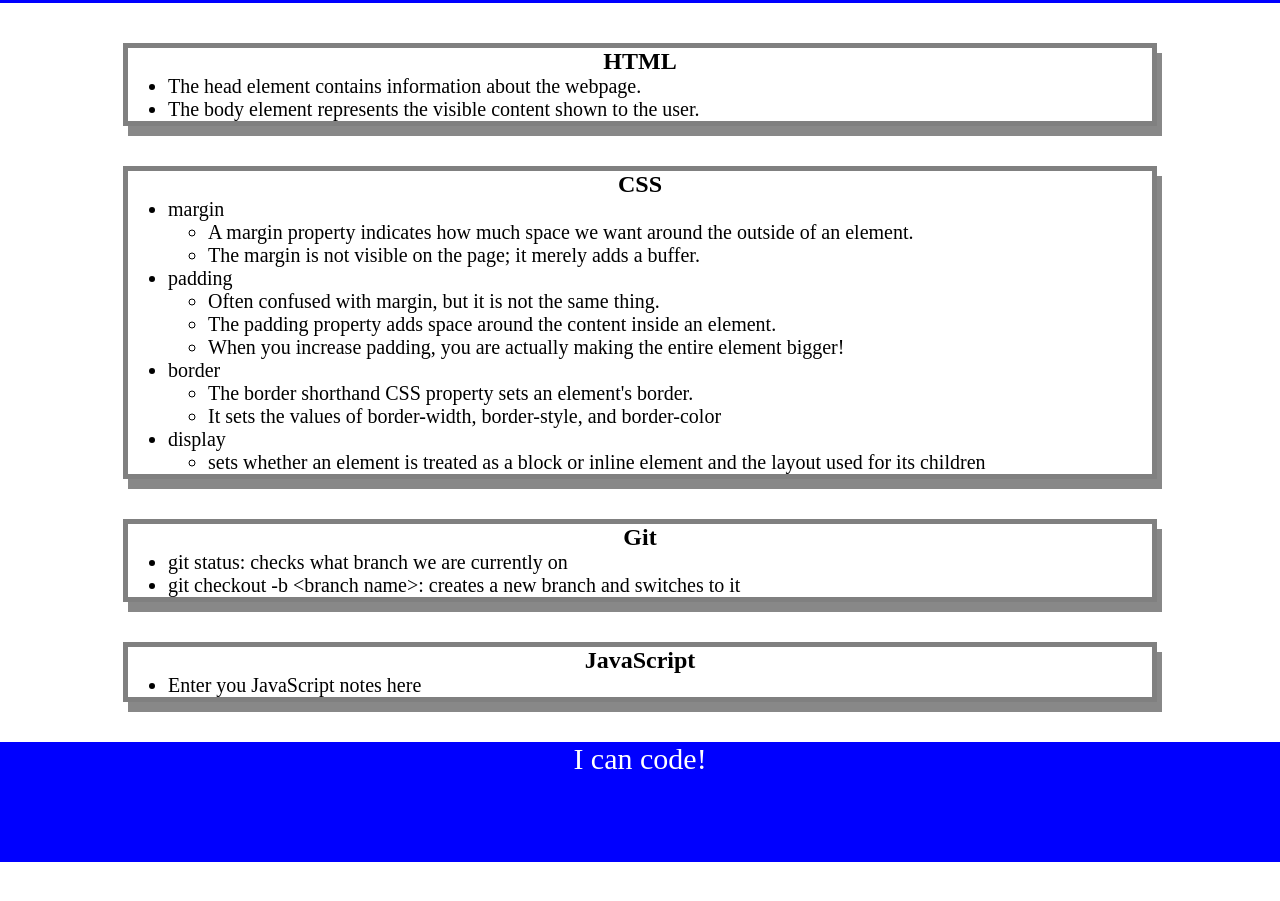
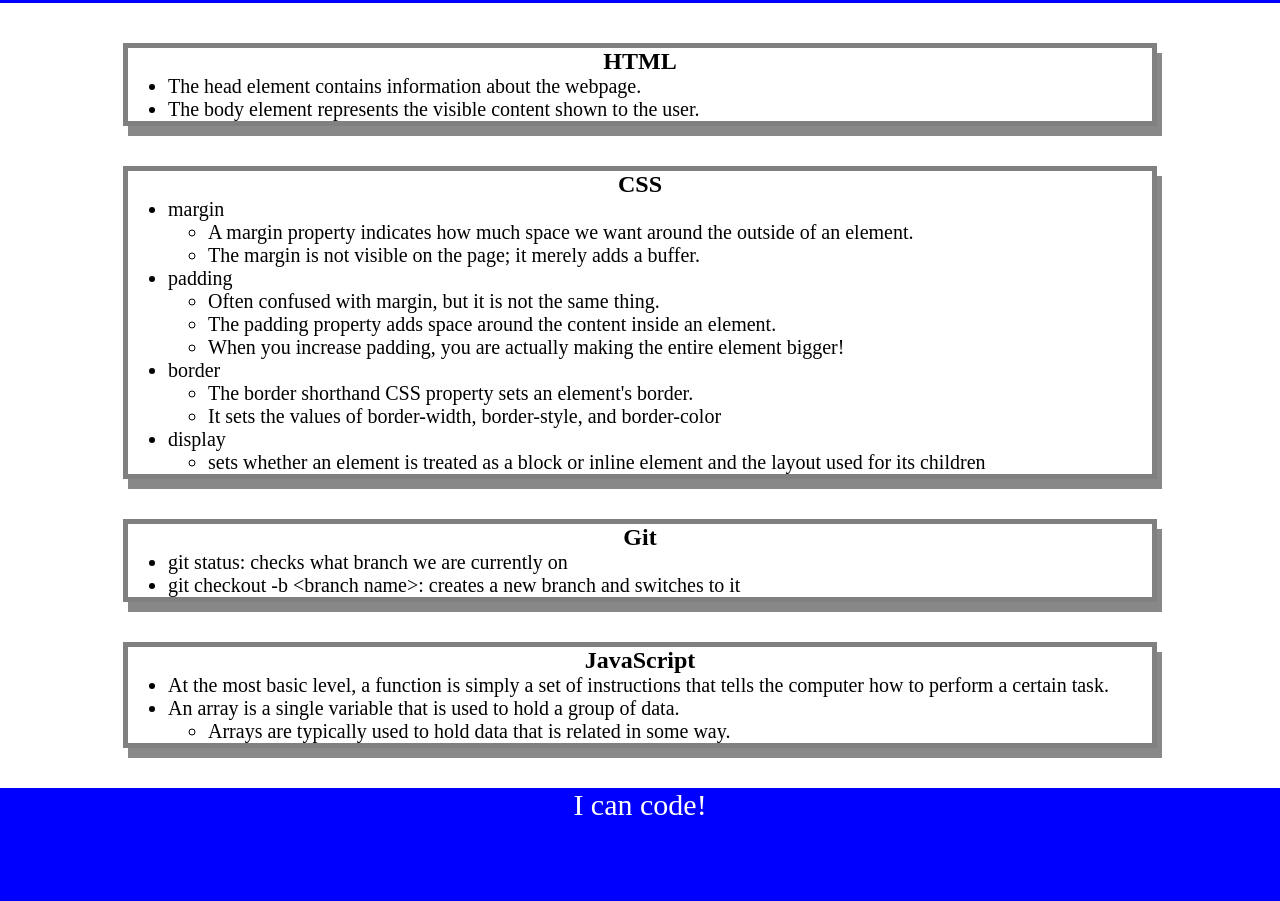
Before and after one commit to jeffgrasso42/prework-study-guide, a plain HTML site: page index.html in a window 1280 px wide. Shown: the part 117-1018 px from the top of the page. Before the commit the page ends 979 px from the top, so only its background shows below. Drawn offline with Linux system fonts and the light colour scheme.

Commit message:
edit the README page

```diff
--- a/index.html
+++ b/index.html
@@ -67,8 +67,12 @@
 
         <ul>
           <li>
-            Enter you JavaScript notes here
+            At the most basic level, a function is simply a set of instructions that tells the computer how to perform a certain task.
           </li>
+          <li>An array is a single variable that is used to hold a group of data.</li>
+          <ul>
+            <li>Arrays are typically used to hold data that is related in some way.</li>
+          </ul>
         </ul>
       </section>
     </main>
```
Also changed, not shown: 1 other file.
